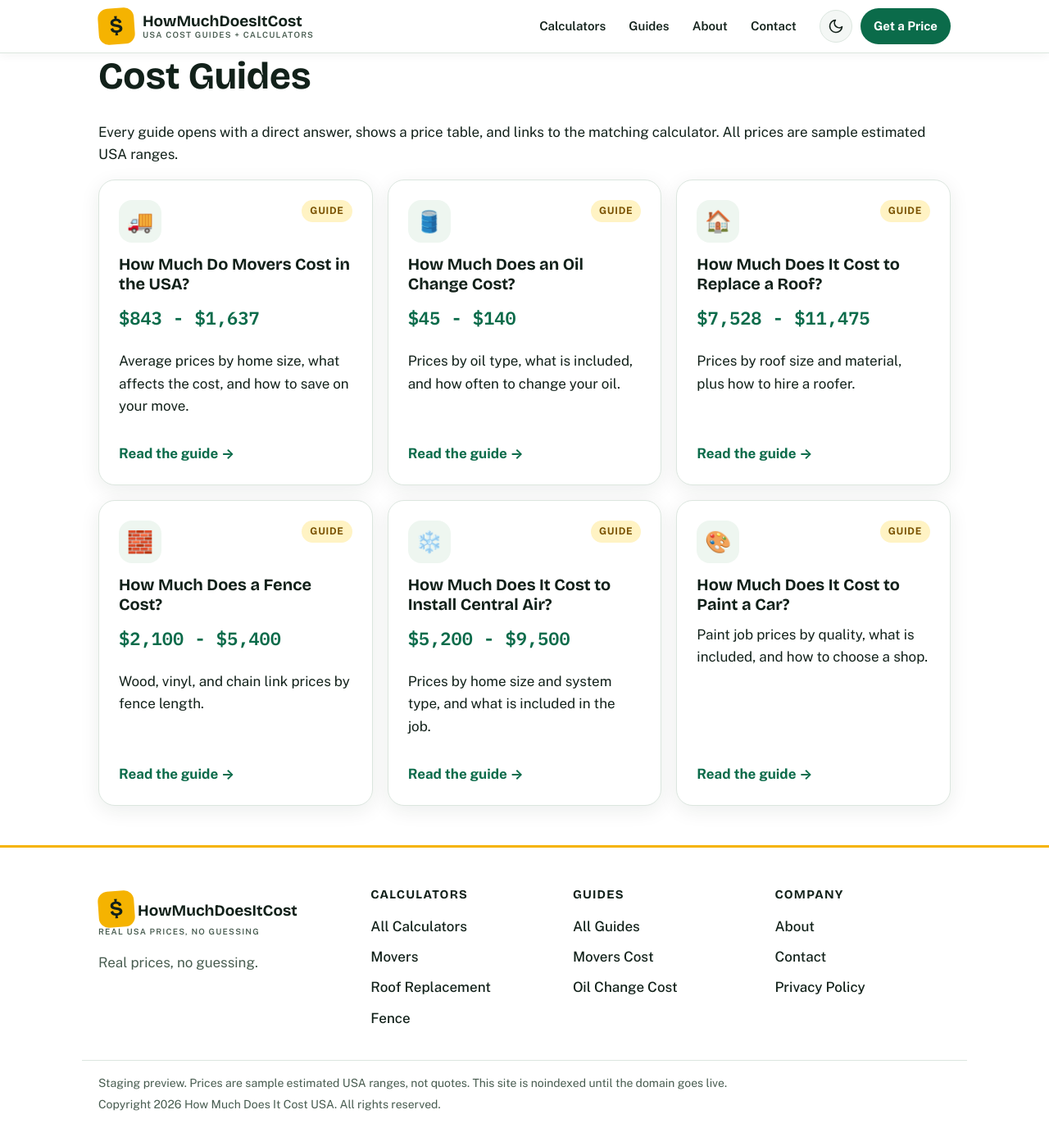
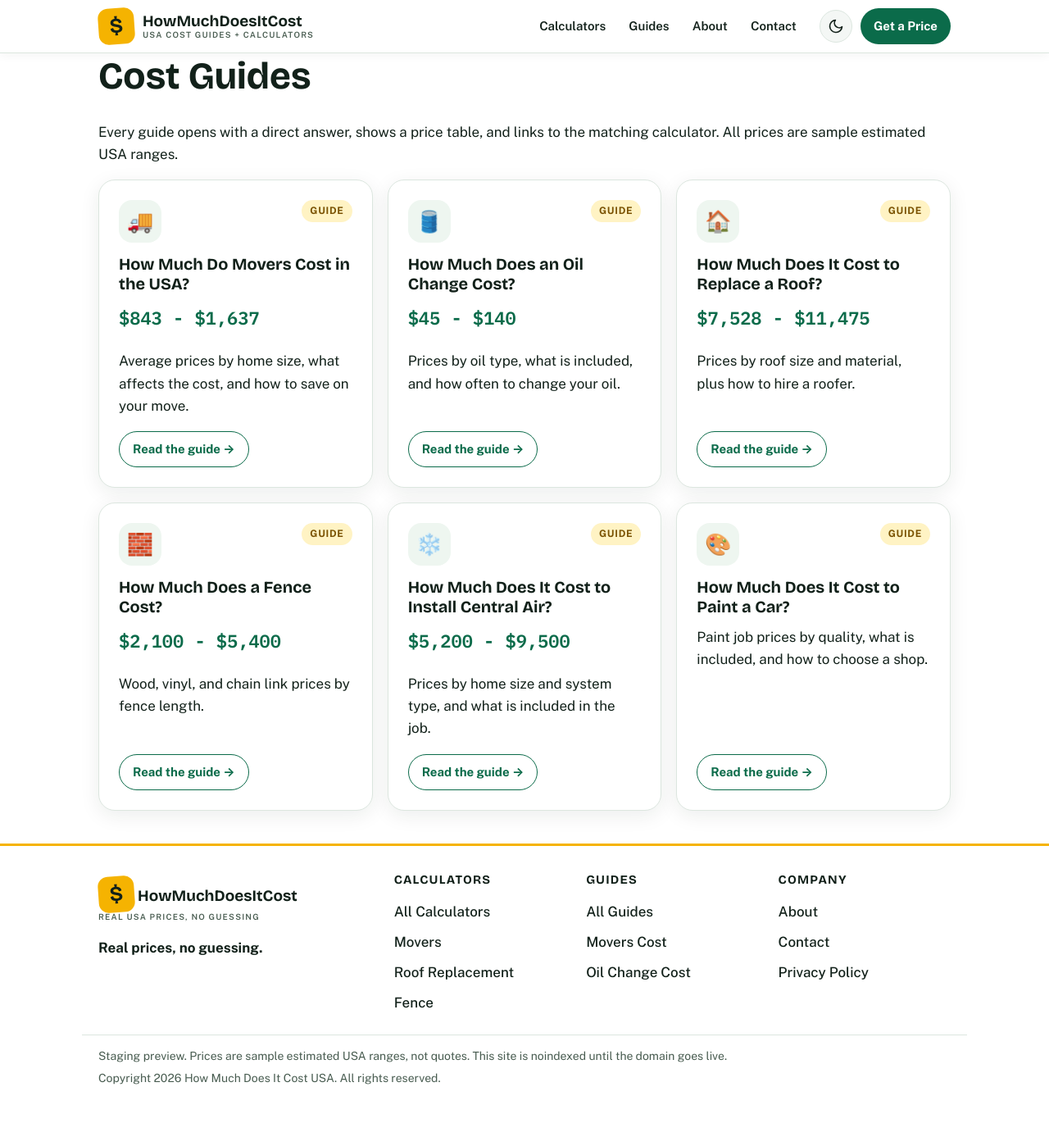
Before and after one commit to zaidmeo09-dhangal/howmuchdoesitcostusa, a Jekyll site: the page built from blog.md, in a window 1280 px wide and 1387 px high. Shown: the whole window at 82% size. Built offline with Jekyll 4.4.1, drawn with Linux system fonts in a browser that asks for light colours.

Commit message:
Initial deploy: add assets/css/style.css

```diff
--- a/assets/css/style.css
+++ b/assets/css/style.css
@@ -209,11 +209,24 @@ section { padding: 28px 0; }
 .price-bar { height: 8px; background: var(--surface-soft); border-radius: 999px; overflow: hidden; margin: 14px 0 6px; }
 .price-bar span { display: block; height: 100%; background: linear-gradient(90deg, var(--green), var(--gold)); border-radius: 999px; }
 .price-row { display: flex; justify-content: space-between; font-size: 13px; color: var(--muted); font-weight: 700; }
-.card-cta {
-  display: inline-flex; align-items: center; gap: 6px; font-weight: 700;
-  color: var(--green); text-decoration: none; margin-top: auto; padding-top: 14px;
+.card a { text-decoration: none; }
+.card a:hover { text-decoration: underline; }
+.card .card-cta, .card a.card-cta {
+  display: inline-flex; align-items: center; align-self: flex-start; gap: 6px; font-weight: 700;
+  color: var(--green); text-decoration: none; margin-top: auto; padding: 9px 16px;
+  border: 1px solid var(--green); border-radius: 999px; font-size: 15px;
 }
-.card-cta:hover { color: var(--teal); }
+.card .card-cta:hover, .card a.card-cta:hover { color: var(--green); text-decoration: none; background: var(--surface-soft); border-color: var(--teal); }
+.bucket-links { list-style: none; margin: 0; padding: 0; display: flex; flex-direction: column; gap: 8px; }
+.bucket-links a {
+  display: flex; align-items: center; justify-content: space-between; gap: 10px;
+  color: var(--ink); text-decoration: none; font-weight: 600; font-size: 15px;
+  padding: 9px 12px; border: 1px solid var(--border); border-radius: 12px;
+  background: var(--surface-soft);
+}
+.bucket-links a:hover { text-decoration: none; border-color: var(--green); color: var(--green); }
+.bucket-links a span { color: var(--green); font-weight: 700; }
+.bucket-links a:hover span { transform: translateX(3px); }
 .card h3 { margin-top: 0; }
 .card h3 a { color: var(--ink); text-decoration: none; }
 .card h3 a:hover { color: var(--green); }
@@ -312,15 +325,15 @@ details.faq summary::-webkit-details-marker { display: none; }
 details.faq p { margin: 10px 0 4px; }
 
 /* Footer */
-.site-footer { background: var(--surface); color: var(--muted); margin-top: 48px; padding: 48px 0 24px; border-top: 3px solid var(--gold); }
+.site-footer { background: var(--surface); color: var(--muted); margin-top: 40px; padding: 32px 0 20px; border-top: 3px solid var(--gold); }
 .site-footer a { color: var(--ink); text-decoration: none; display: block; padding: 5px 0; font-weight: 500; }
 .site-footer a:hover { color: var(--green); }
 .site-footer .logo-text { color: var(--ink); }
 .site-footer .logo-tag { color: var(--muted); }
-.footer-brand p { color: var(--muted); margin-top: 14px; max-width: 300px; }
-.footer-inner { display: grid; grid-template-columns: 1.4fr 1fr 1fr 1fr; gap: 32px; }
+.footer-brand p { color: var(--muted); margin-top: 14px; max-width: 260px; font-weight: 700; color: var(--ink); }
+.footer-inner { display: grid; grid-template-columns: 1.6fr 1fr 1fr 1fr; gap: 24px; }
 .footer-col h2 { color: var(--ink); font-size: 15px; margin: 0 0 12px; text-transform: uppercase; letter-spacing: 0.08em; }
-.footer-note { border-top: 1px solid var(--border); margin-top: 32px; padding-top: 16px; font-size: 14px; color: var(--muted); }
+.footer-note { border-top: 1px solid var(--border); margin-top: 20px; padding-top: 14px; font-size: 14px; color: var(--muted); }
 .footer-note p { margin-bottom: 4px; }
 .footer-note p { margin-bottom: 4px; }
 
```
